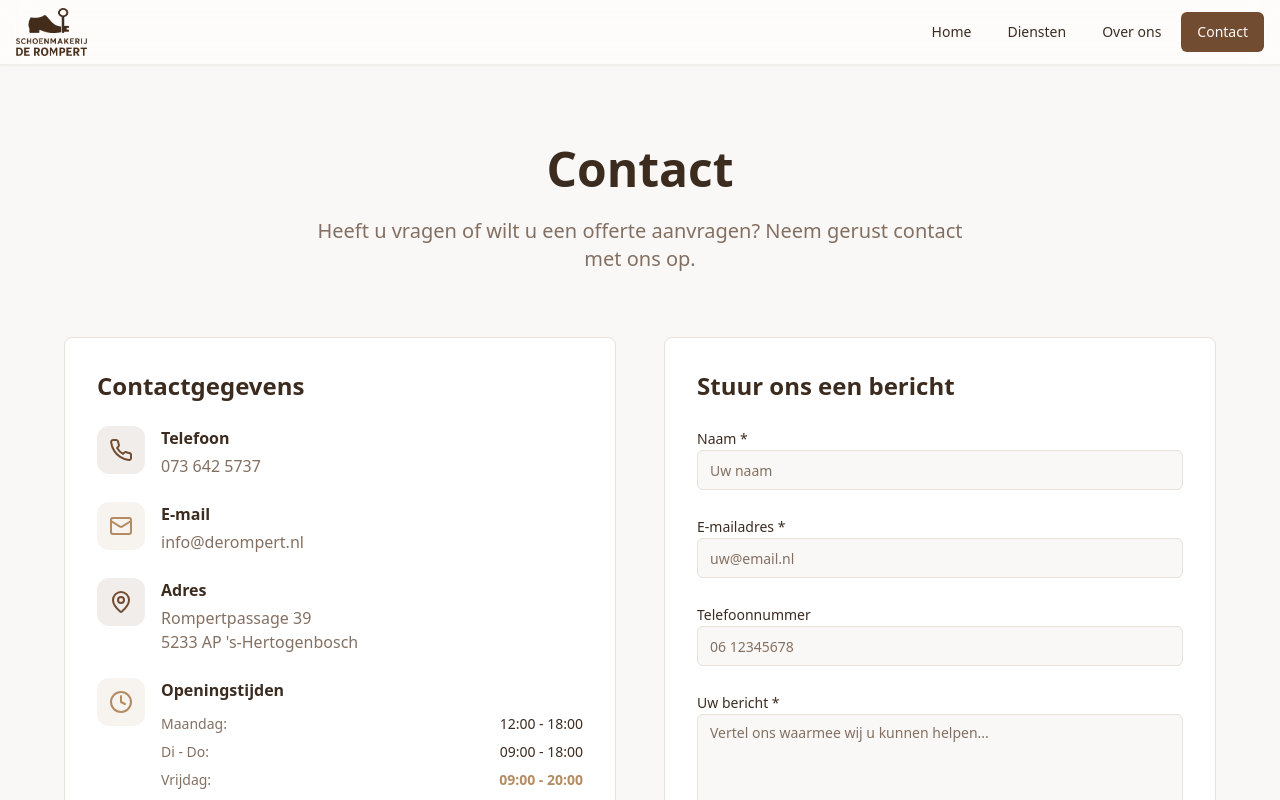
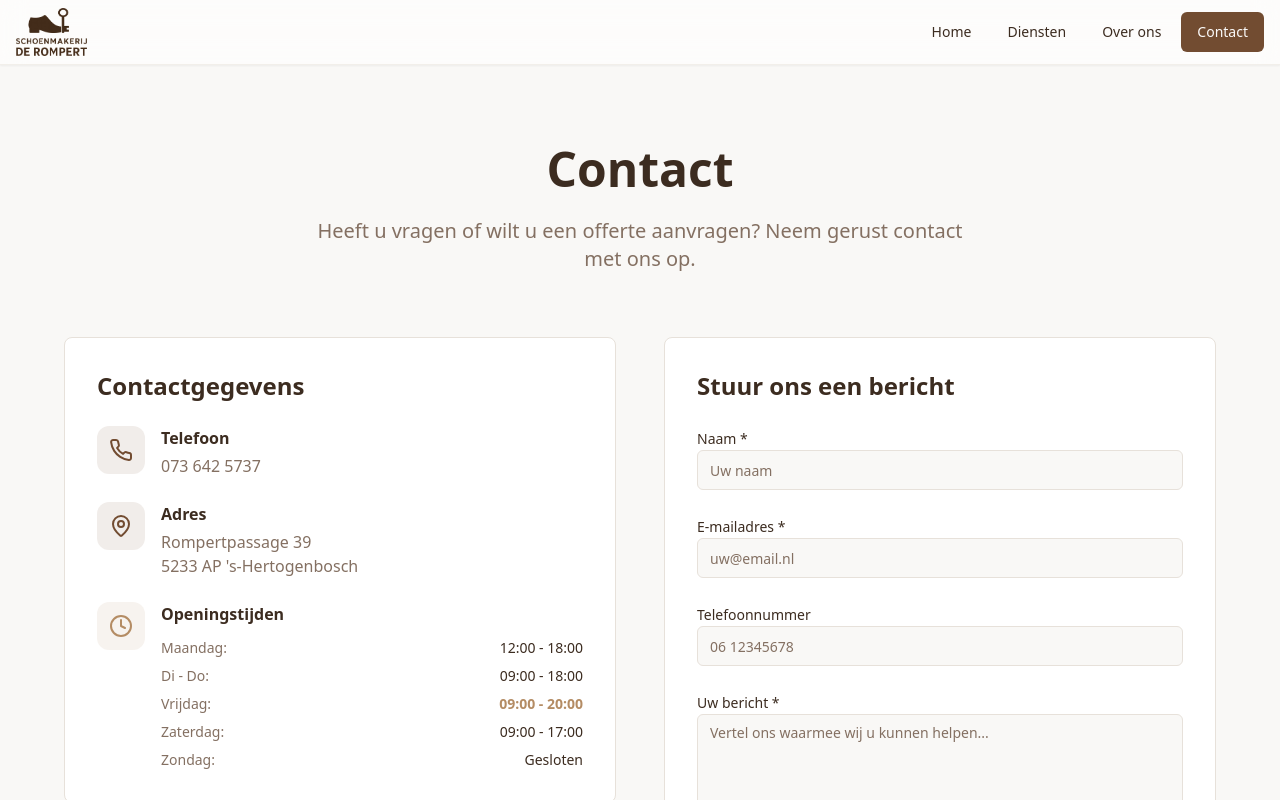
Before and after one commit to Lito073/de-rompert-craft-showcase, a React (Vite) app: page /contact in a window 1280 px wide. Shown: the top 800 px of the page. Built offline with nearby package versions, Linux system fonts and the light colour scheme; the HTML template or start-up script is replaced by a standard one.

Commit message:
Remove email address from contact page

```diff
--- a/src/pages/Contact.tsx
+++ b/src/pages/Contact.tsx
@@ -72,21 +72,6 @@ const Contact = () => {
                       <h3 className="font-semibold mb-1 text-foreground">Telefoon</h3>
                       <a href="tel:+31736425737" className="text-muted-foreground hover:text-primary transition-colors">
                         073 642 5737
-                      </a>
-                    </div>
-                  </div>
-
-                  <div className="flex items-start space-x-4">
-                    <div className="p-3 bg-accent/10 rounded-xl">
-                      <Mail className="h-6 w-6 text-accent" />
-                    </div>
-                    <div>
-                      <h3 className="font-semibold mb-1 text-foreground">E-mail</h3>
-                      <a
-                        href="mailto:info@derompert.nl"
-                        className="text-muted-foreground hover:text-accent transition-colors"
-                      >
-                        info@derompert.nl
                       </a>
                     </div>
                   </div>
```
